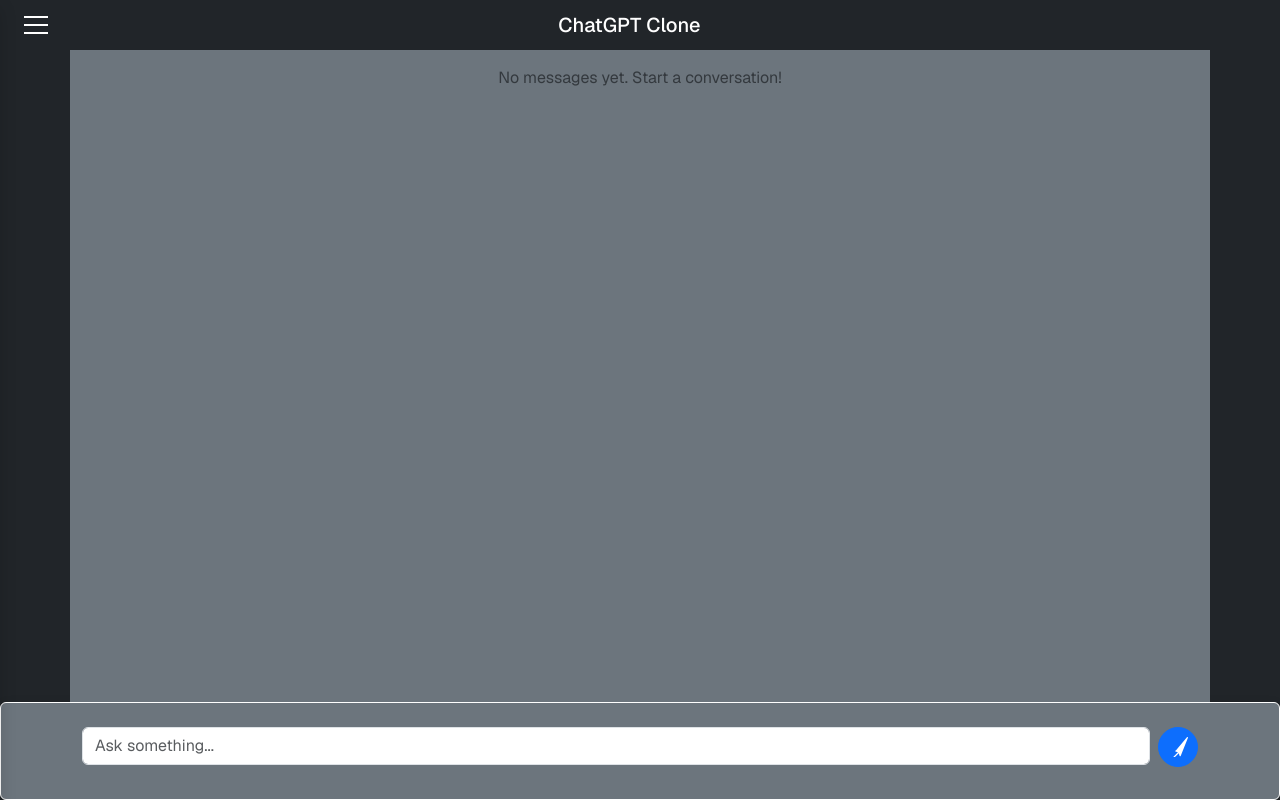
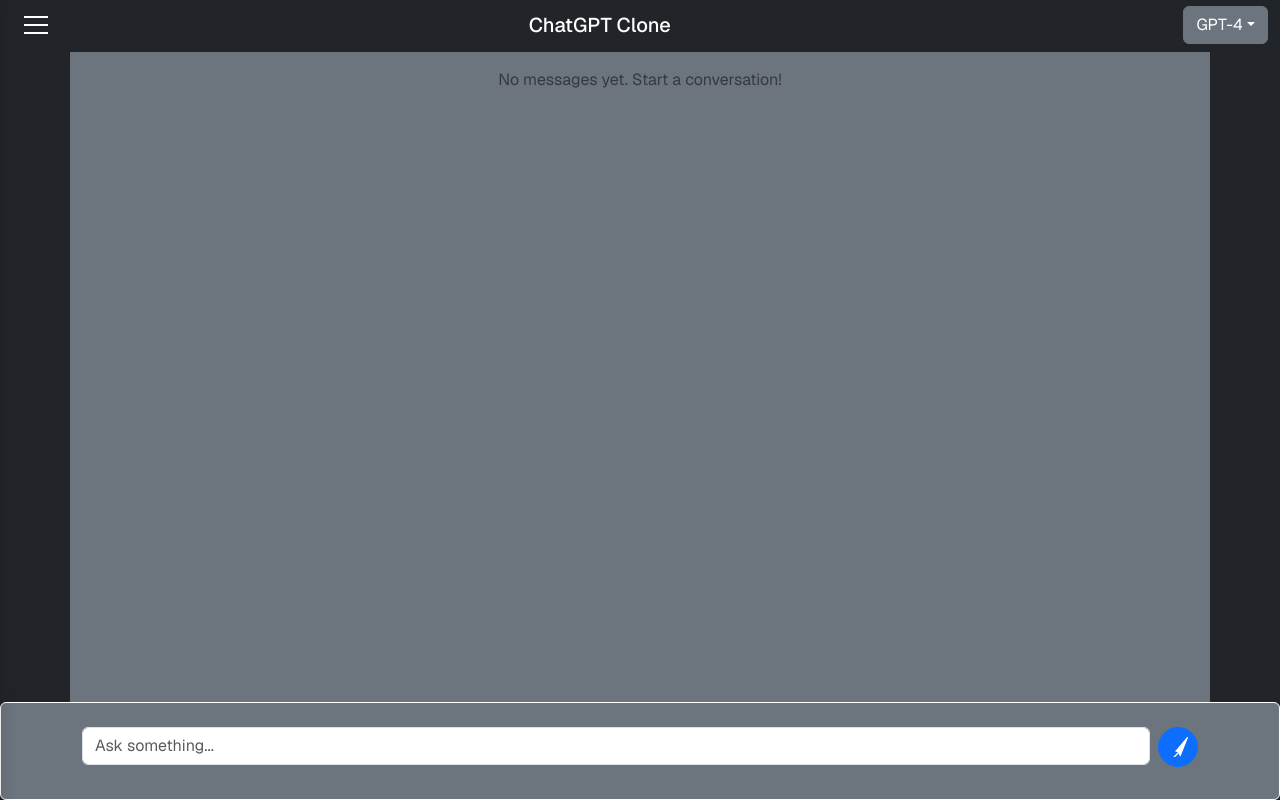
Before and after one commit to Kartikkala/sample, a Next.js app: page /chat in a window 1280 px wide. Built offline with nearby package versions, Linux system fonts and the light colour scheme.

Commit message:
Added LLM model selector in navbar

```diff
--- a/src/app/chat/layout.tsx
+++ b/src/app/chat/layout.tsx
@@ -1,4 +1,4 @@
-import Messages from "../components/Messages";
+import Messages from "../components/chat/Messages";
 
 export const metadata = {
   title: 'Chat Page',
--- a/src/app/components/Messages.tsx
+++ b/src/app/components/chat/Messages.tsx
@@ -21,7 +21,7 @@
     <div
       className="container w-100 bg-secondary d-flex justify-content-center align-items-start flex-grow-1"
       style={{
-        height: 'calc(100vh - 200px)', // Adjust this value based on your layout
+        height: 'calc(100vh - 150px)', // Adjust this value based on your layout
         overflowY: 'auto',
         position: 'relative'
       }}
--- /dev/null
+++ b/src/app/components/layout/BootstrapClient.tsx
@@ -0,0 +1,11 @@
+'use client';
+
+import { useEffect } from 'react';
+
+export default function BootstrapClient() {
+  useEffect(() => {
+    require('bootstrap/dist/js/bootstrap.bundle.min.js');
+  }, []);
+
+  return null;
+}
--- a/src/app/components/Navbar.tsx
+++ b/src/app/components/layout/Navbar.tsx
@@ -2,12 +2,12 @@
 
 import { useRef, useEffect } from 'react';
 import { useDispatch, useSelector } from 'react-redux';
-import { toggleMenu } from '@/store/features/chatSlice';
+import { toggleMenu, setSelectedModel } from '@/store/features/chatSlice';
 import { RootState } from '@/store/store';
 
 export default function Navbar() {
   const dispatch = useDispatch();
-  const isMenuOpen = useSelector((state: RootState) => state.chat.isMenuOpen);
+  const { isMenuOpen, models, selectedModel } = useSelector((state: RootState) => state.chat);
   const menuRef = useRef<HTMLDivElement>(null);
 
   const handleClickOutside = (event: MouseEvent) => {
@@ -24,6 +24,10 @@
       document.removeEventListener('mousedown', handleClickOutside);
     };
   }, [isMenuOpen, dispatch]);
+
+  const handleModelSelect = (model: typeof models[0]) => {
+    dispatch(setSelectedModel(model));
+  };
 
   return (
     <nav className="navbar navbar-dark bg-dark"
@@ -43,9 +47,30 @@
 
         {/* App Title */}
         <span className="navbar-brand mb-0 h1">ChatGPT Clone</span>
-
-        {/* Empty space for alignment */}
-        <span style={{ width: "2%" }}></span>
+        { /* Model selector dropdown */}
+        <div className="dropdown">
+          <button
+            className="btn btn-secondary dropdown-toggle"
+            type="button"
+            id="dropdownMenuButton"
+            data-bs-toggle="dropdown"
+            aria-haspopup="true"
+            aria-expanded="false"
+          >
+            {selectedModel.name}
+          </button>
+          <div className="dropdown-menu dropdown-menu-end" aria-labelledby="dropdownMenuButton">
+            {models.map((model) => (
+              <button
+                key={model.id}
+                className={`dropdown-item ${model.id === selectedModel.id ? 'active' : ''}`}
+                onClick={() => handleModelSelect(model)}
+              >
+                {model.name}
+              </button>
+            ))}
+          </div>
+        </div>
       </div>
     </nav>
   );
--- a/src/app/layout.tsx
+++ b/src/app/layout.tsx
@@ -3,10 +3,11 @@
 import { Geist, Geist_Mono } from "next/font/google";
 import "bootstrap/dist/css/bootstrap.min.css";
 import "./globals.css";
-import Navbar from "./components/Navbar";
+import Navbar from "./components/layout/Navbar";
 import { Provider } from 'react-redux';
 import { store } from '@/store/store';
-import Chats from "./components/Chats";
+import Chats from "./components/chat/Chats";
+import BootstrapClient from '@/app/components/layout/BootstrapClient';
 
 const geistSans = Geist({
   variable: "--font-geist-sans",
@@ -25,8 +26,9 @@
 }>) {
   return (
     <html lang="en">
-      <body className={`${geistSans.variable} ${geistMono.variable} min-h-100 d-flex flex-column `}>
+      <body className={`${geistSans.variable} ${geistMono.variable} min-h-100`}>
         <Provider store={store}>
+          <BootstrapClient />
           <Navbar />
           <Chats/>
           {children}
--- a/src/store/features/chatSlice.ts
+++ b/src/store/features/chatSlice.ts
@@ -13,16 +13,39 @@
   messages: Message[];
 }
 
+interface Model {
+  id: number;
+  name: string;
+  value: string;
+}
+
 interface ChatState {
   chats: Chat[];
   currentChatId: string | null;
   isMenuOpen: boolean;
+  models: Model[];
+  selectedModel: Model;
 }
+
+const models: Model[] = [
+  {
+    id: 1,
+    name: "GPT-4",
+    value: "gpt-4"
+  },
+  {
+    id: 2,
+    name: "GPT-4o",
+    value: "gpt-4o"
+  },
+];
 
 const initialState: ChatState = {
   chats: [],
   currentChatId: null,
   isMenuOpen: false,
+  models: models,
+  selectedModel: models[0], // Default to first model
 };
 
 const chatSlice = createSlice({
@@ -62,6 +85,9 @@
         chat.title = title;
       }
     },
+    setSelectedModel: (state, action: PayloadAction<Model>) => {
+      state.selectedModel = action.payload;
+    },
   },
 });
 
@@ -71,6 +97,7 @@
   setCurrentChat,
   addMessage,
   updateChatTitle,
+  setSelectedModel,
 } = chatSlice.actions;
 
 export default chatSlice.reducer;
```
Also changed, not shown: src/app/components/chat/Chats.tsx (renamed from src/app/components/Chats.tsx).
